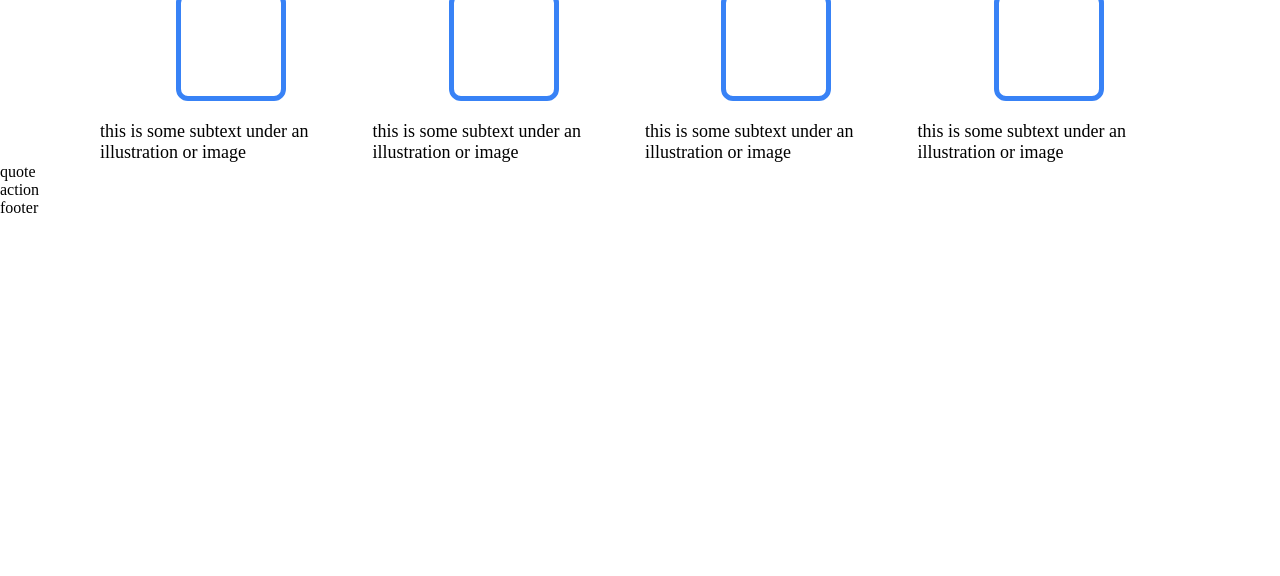
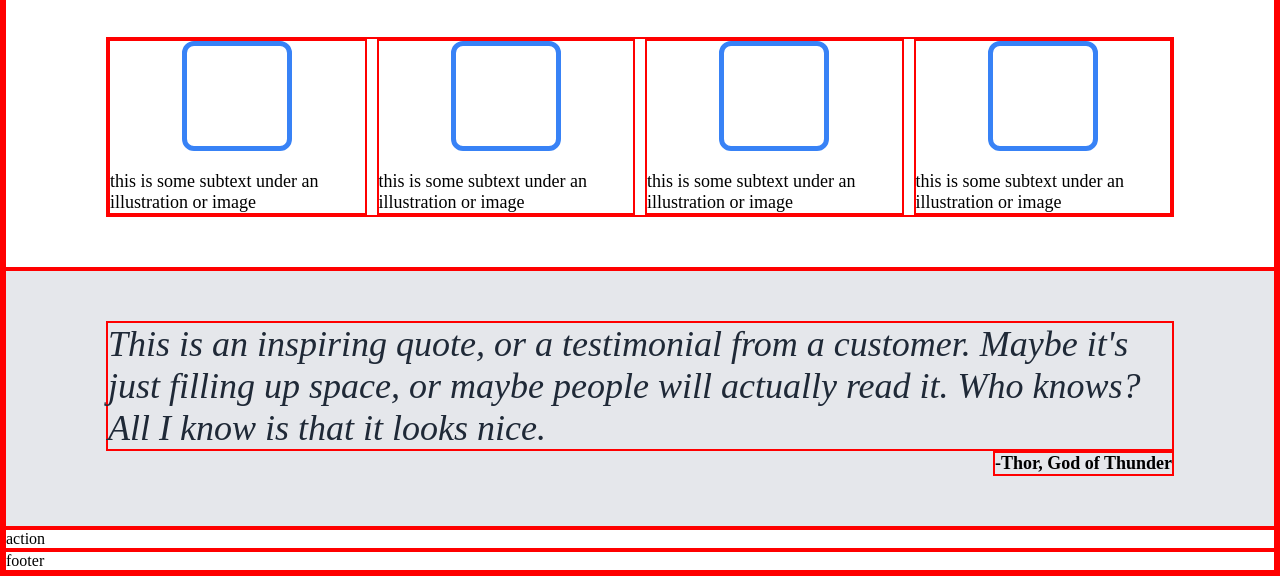
Before and after one commit to glakshya2/odin-landing-page, a plain HTML site: page index.html in a window 1280 px wide. Shown: the part 464-1040 px from the top of the page. Before the commit the page ends 800 px from the top, so only its background shows below. Drawn offline with Linux system fonts and the light colour scheme.

Commit message:
Complete quote section

```diff
--- a/index.html
+++ b/index.html
@@ -22,7 +22,10 @@
       <div class="main">
         <div class="titlebox">
           <div class="title">This website is awesome</div>
-                <div class="secondary">This website has some subtext that goes under the main title. It's a smaller font and color is lower contrast</div>
+          <div class="secondary">
+            This website has some subtext that goes under the main title. It's a
+            smaller font and color is lower contrast
+          </div>
           <button class="signupbutton">Sign up</button>
         </div>
         <div class="image"></div>
@@ -49,7 +52,14 @@
         </div>
       </div>
     </div>
-    <div class="quote">quote</div>
+    <div class="quotediv">
+      <div class="quote">
+        This is an inspiring quote, or a testimonial from a customer. Maybe it's
+        just filling up space, or maybe people will actually read it. Who knows?
+        All I know is that it looks nice.
+      </div>
+      <div class="sign">-Thor, God of Thunder</div>
+    </div>
     <div class="action">action</div>
     <div class="footer">footer</div>
   </body>
--- a/style.css
+++ b/style.css
@@ -1,8 +1,8 @@
-/*
+
 * {
     border: 2px solid red;
 }
-*/
+
 body {
     display: body;
     justify-content: center;
@@ -81,7 +81,8 @@ body {
     display: block;
     padding-left: 100px;
     padding-right: 100px;
-    margin-top: 50px;;
+    margin-top: 50px;
+    padding-bottom: 50px;
 }
 
 .infoTitle {
@@ -113,3 +114,25 @@ body {
     border: 5px solid #3882F6;
     margin-bottom: 20px;
 }
+
+.quotediv {
+    background-color: #E5E7EB;
+    display: flex;
+    flex-direction: column;
+    align-items:end;
+    padding-right: 100px;
+    padding-left: 100px;
+    padding-top: 50px;
+    padding-bottom: 50px;
+}
+
+.quote {
+    font-size: 36px;
+    font-style: italic;
+    color:#1F2937
+}
+.sign {
+    text-align: right;
+    font-size: 18px;
+    font-weight: bold;
+}
```
Lines whose indentation alone changed are shown as unchanged.
